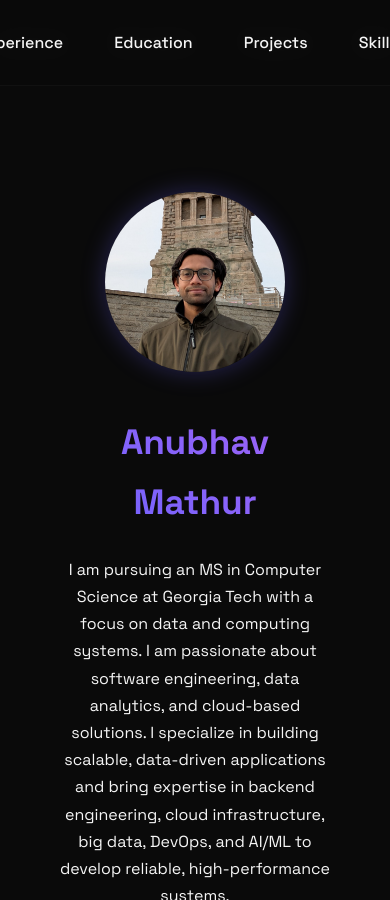
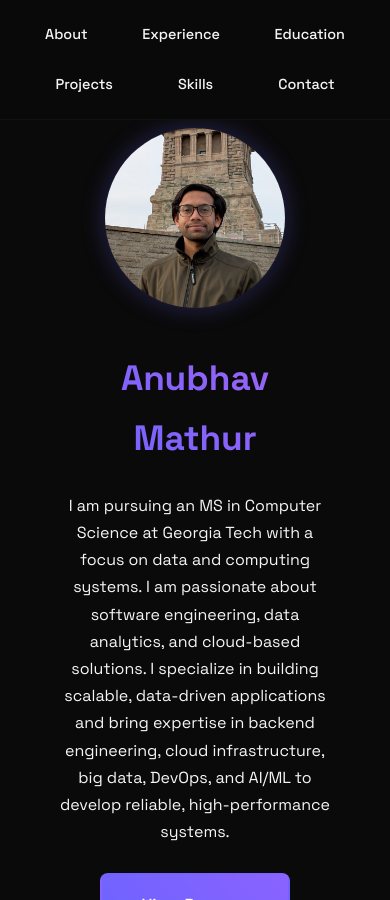
Before and after one commit to anubhav-mathur/anubhav-mathur.github.io, a Jekyll site: the page built from index.md, in a window 390 px wide and 900 px high. Built offline with Jekyll 4.4.1, drawn with Linux system fonts in a browser that asks for light colours.

Commit message:
Mobile changes

```diff
--- a/assets/css/custom.css
+++ b/assets/css/custom.css
@@ -517,3 +517,34 @@
   text-align: center;
   color: var(--primary-accent);
 }
+
+@media (max-width: 768px) {
+  /* Mobile Navbar Fix */
+  .centered-nav {
+    padding: 1rem 0;
+    height: auto;
+    position: fixed;
+    top: 0;
+    left: 0;
+    right: 0;
+    backdrop-filter: none;
+    background: var(--nav-bg);
+  }
+
+  .nav-links {
+    flex-wrap: wrap;
+    gap: 0.8rem;
+    padding: 0 1rem;
+    justify-content: space-evenly;
+  }
+
+  .nav-links a {
+    font-size: 0.9rem;
+    padding: 0.4rem 0.8rem;
+  }
+
+  /* Ensure first section accounts for navbar height */
+  #about {
+    padding-top: 8rem;
+  }
+}
```
